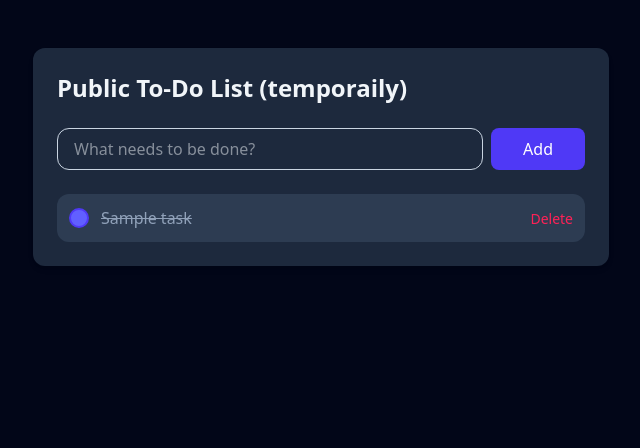
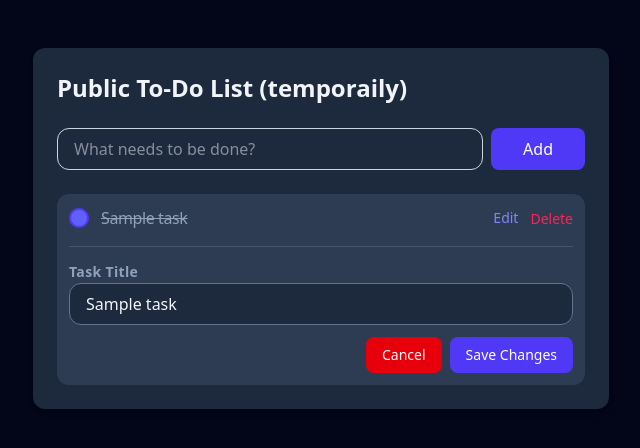
Before and after one commit to SanityGuy/todolist, a Laravel app: page /?edit=1 in a window 1280 px wide. Shown: the top 448 px of the page, without its empty margins (319-959 px from the left). Run offline with Laravel 12, Linux system fonts and the light colour scheme; tables that the repository leaves empty hold one stand-in row (values such as "Sample post"); style sheets or scripts are compiled from the project's sources; some libraries are stand-ins or nearby versions.

Commit message:
feat: implement task editing functionality with success message

```diff
--- a/app/Http/Controllers/TaskController.php
+++ b/app/Http/Controllers/TaskController.php
@@ -33,6 +33,17 @@ class TaskController extends Controller
         return redirect()->route('tasks.index')->with('success','');
     }
 
+    public function edit(Task $task, Request $request)
+    {
+        $validated = $request->validate([
+            'title' => 'required|string|max:255',
+        ]);
+
+        $task->update($validated);
+
+        return redirect()->route('tasks.index')->with('success','Task updated successfully!');
+    }
+
     public function destroy(Task $task)
     {
         $task->delete();
--- a/resources/views/tasks/index.blade.php
+++ b/resources/views/tasks/index.blade.php
@@ -1,3 +1,7 @@
+@php
+    $editingTask = request('edit');
+@endphp
+
 <!DOCTYPE html>
 <html lang="en">
 
@@ -35,10 +39,13 @@
             <p class="text-red-500 text-sm mb-4">{{ $message }}</p>
         @enderror
 
-        <ul class="divide-y divide-slate-200">
+
+        <ul class="divide-y divide-slate-600 space-y-3">
             @forelse ($tasks as $task)
-                <li class="py-3 flex items-center justify-between gap-3 bg-slate-700/80 p-3 rounded-xl">
-                    <form action="{{ route('tasks.update', $task) }}" method="POST" class="flex items-center gap-3 flex-1">
+                <li class="bg-slate-700/80 p-3 rounded-xl">
+                    <div class="flex items-center justify-between gap-3">
+                        <form action="{{ route('tasks.update', $task) }}" method="POST"
+                            class="flex items-center gap-3 flex-1">
                             @csrf
                             @method('PATCH')
                             <button type="submit" class="flex items-center gap-3 text-left cursor-pointer group">
@@ -49,27 +56,64 @@
                                     @endif
                                 </span>
                                 <span
-                                class="{{ $task->is_completed ? 'line-through text-slate-400' : 'text-slate-100 font-medium tracking-tight' }}">
+                                    class="{{ $task->is_completed ? 'line-through text-slate-400' : 'text-slate-100' }} font-medium tracking-tight">
                                     {{ $task->title }}
                                 </span>
                             </button>
                         </form>
 
+                        <div class="flex items-center gap-3">
+                            <a href="{{ route('tasks.index', ['edit' => $task->id]) }}"
+                                class="text-sm text-indigo-400 hover:text-indigo-300 font-medium">
+                                Edit
+                            </a>
+
                             <form action="{{ route('tasks.destroy', $task) }}" method="POST">
                                 @csrf
                                 @method('DELETE')
-                        <button type="submit" class="text-sm text-rose-500 hover:text-rose-700 font-medium cursor-pointer">
+                                <button type="submit"
+                                    class="text-sm text-rose-500 hover:text-rose-400 font-medium cursor-pointer">
                                     Delete
                                 </button>
                             </form>
+                        </div>
+                    </div>
+
+                    @if ($editingTask == $task->id)
+                        <form action="{{ route('tasks.edit', $task) }}" method="POST"
+                            class="mt-4 pt-3 border-t border-slate-600">
+                            @csrf
+                            @method('PUT')
+
+                            <label class="text-slate-400 text-sm font-bold tracking-wide">Task Title</label>
+                            <input type="text" name="title" value="{{ $task->title }}" required
+                                class="w-full rounded-xl border border-slate-500 bg-slate-800 px-4 py-2 text-slate-100 focus:outline-none focus:ring-2 focus:ring-indigo-500">
+
+                            @error('title')
+                                <p class="text-rose-400 text-sm mt-2">{{ $message }}</p>
+                            @enderror
+
+                            <div class="flex justify-end gap-2 mt-3">
+                                <a href="{{ route('tasks.index') }}"
+                                    class="px-4 py-2 rounded-lg bg-red-600 hover:bg-red-500 text-white text-sm font-medium">
+                                    Cancel
+                                </a>
+
+                                <button type="submit"
+                                    class="px-4 py-2 rounded-lg bg-indigo-600 hover:bg-indigo-700 text-white text-sm font-medium">
+                                    Save Changes
+                                </button>
+                            </div>
+                        </form>
+                    @endif
                 </li>
             @empty
                 <li class="py-6 text-center text-slate-400">
                     No tasks yet. Add one above to get started!
                 </li>
             @endforelse
+        </ul>
 
-        </ul>
     </div>
 
 </body>
--- a/routes/web.php
+++ b/routes/web.php
@@ -7,3 +7,4 @@ Route::get('/', [TaskController::class, 'index'])->name('tasks.index');
 Route::post('/tasks', [TaskController::class, 'store'])->name('tasks.store');
 Route::patch('/tasks/{task}', [TaskController::class, 'update'])->name('tasks.update');
 Route::delete('/tasks/{task}', [TaskController::class, 'destroy'])->name('tasks.destroy');
+Route::put('/tasks/{task}', [TaskController::class,'edit'])->name('tasks.edit');
```
Lines whose indentation alone changed are shown as unchanged.
